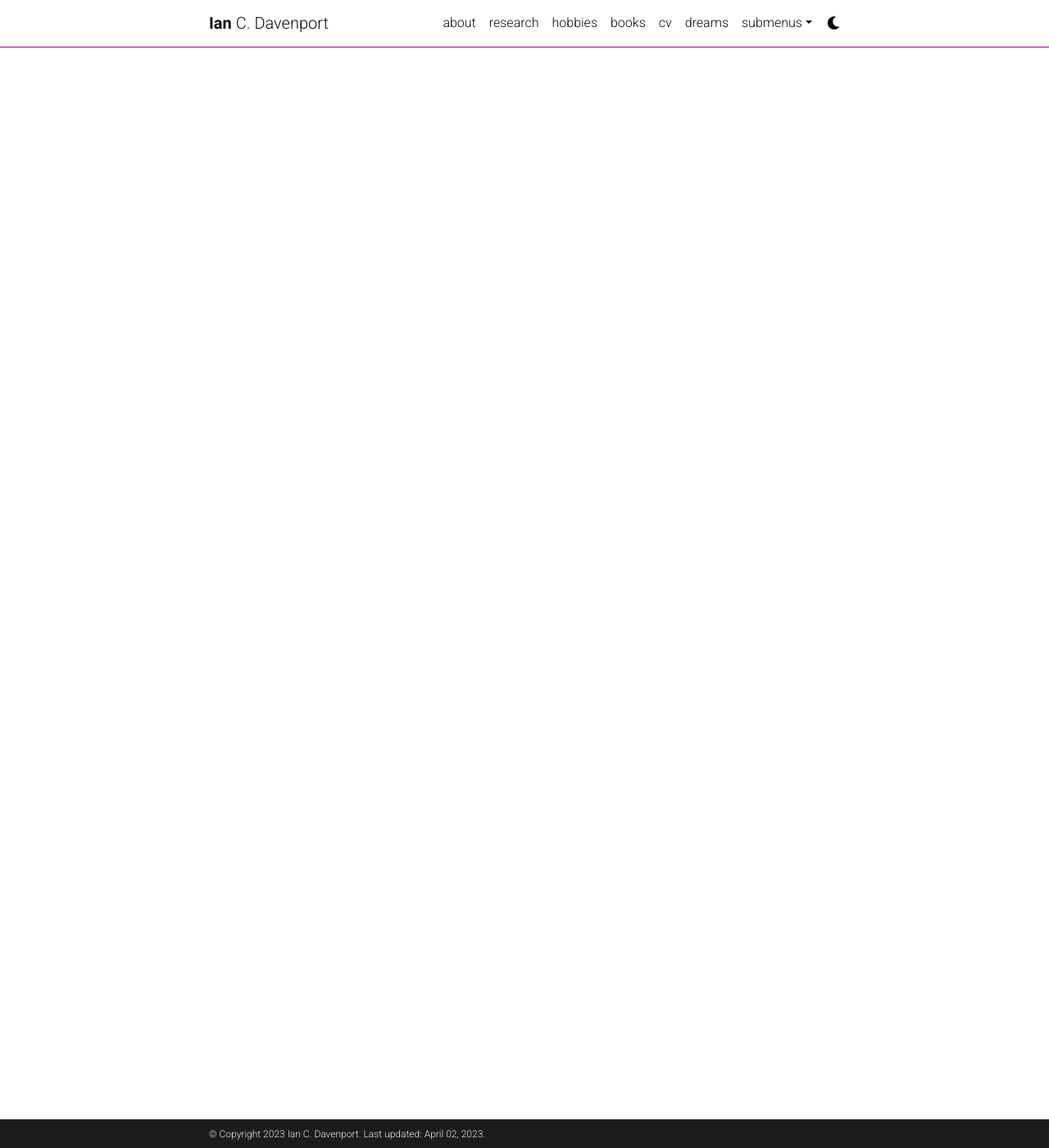
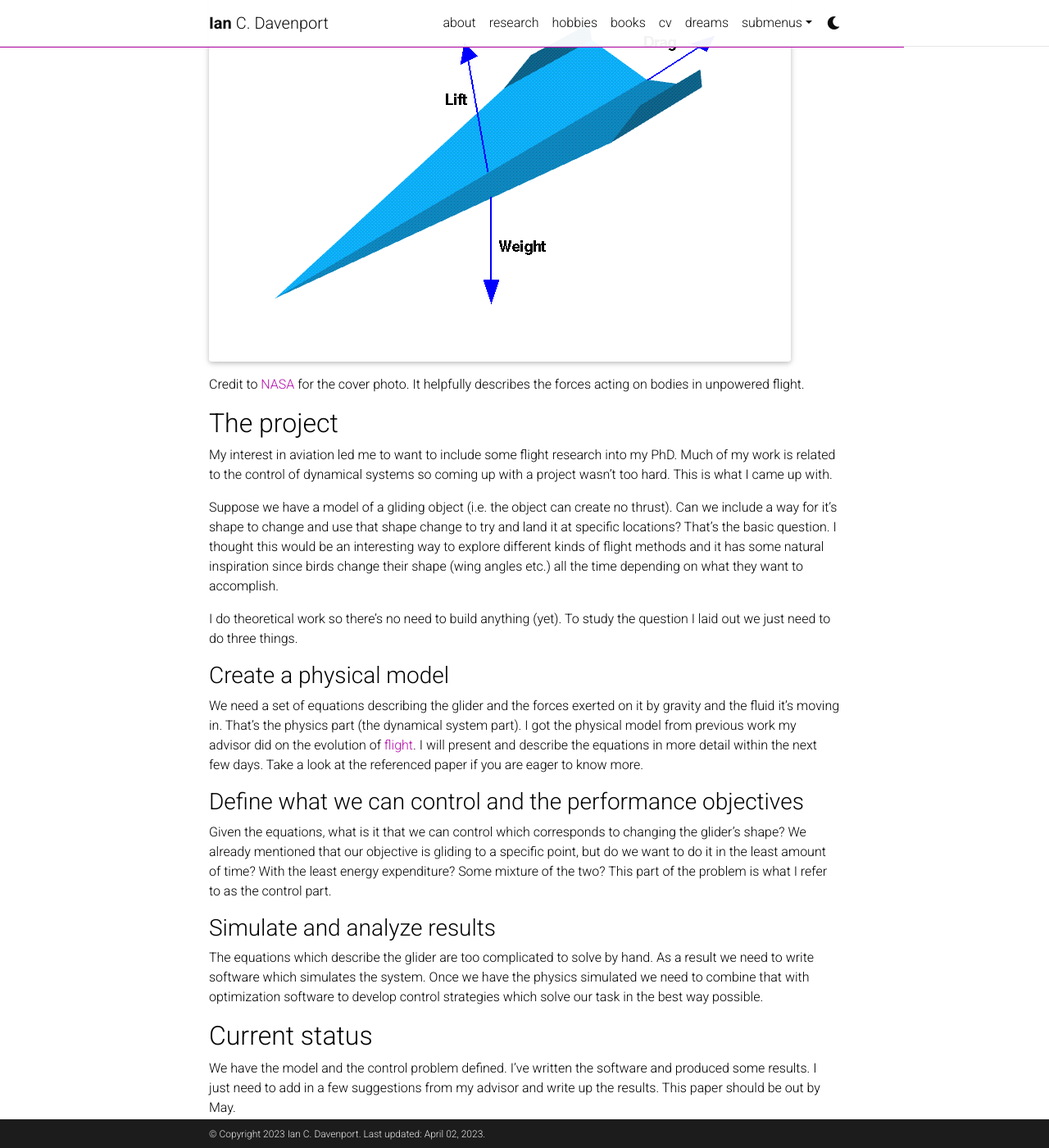
Before and after one commit to davenpi/davenpi.github.io, a Jekyll site: the page built from _projects/glider.md, in a window 1280 px wide and 1400 px high, scrolled down 305 px. Shown: the whole window at 82% size. Built offline with Jekyll 4.4.1, drawn with Linux system fonts in a browser that asks for light colours; full-size pictures stand in for the smaller copies a plugin makes; comment, search, counter and statistics services are not loaded; a style sheet for code colours, icons or effects is not loaded; some of the changed text lies outside the part shown.

Commit message:
add glider description

```diff
--- a/_projects/glider.md
+++ b/_projects/glider.md
@@ -7,4 +7,40 @@ importance: 1
 category: work
 ---
 
-Describe the glider project and my contributions to it.
+{% include figure.html path="assets/img/GliderForces.png" title="Poker" class="img-fluid rounded z-depth-1" %}
+Credit to [NASA](https://www.grc.nasa.gov/www/k-12/VirtualAero/BottleRocket/airplane/glider.html) for the cover photo. It helpfully
+describes the forces acting on bodies in unpowered flight.
+
+## The project
+
+My interest in aviation led me to want to include some flight research into my PhD. Much of my work is related to the control of
+dynamical systems so coming up with a project wasn't too hard. This is what I came up with.
+
+Suppose we have a model of a gliding object (i.e. the object can create no thrust). Can we include a way for it's shape to change and
+use that shape change to try and land it at specific locations? That's the basic question. I thought this would be an interesting way
+to explore different kinds of flight methods and it has some natural inspiration since birds change their shape (wing angles etc.) all
+the time depending on what they want to accomplish.
+
+I do theoretical work so there's no need to build anything (yet). To study the question I laid out we just need to do three things.
+
+### Create a physical model
+We need a set of equations describing the glider and the forces exerted on it by gravity and the fluid it's moving in.
+That's the physics part (the dynamical system part). I got the physical model from previous work my advisor did on the evolution of
+[flight](https://softmath.seas.harvard.edu/publication/planar-controlled-gliding-tumbling-and-descent/).
+I will present and describe the equations in more detail within the next few days. Take a look at the referenced paper if you are eager
+to know more.
+
+### Define what we can control and the performance objectives
+Given the equations, what is it that we can control which corresponds to changing the glider's shape? We already mentioned that our
+objective is gliding to a specific point, but do we want to do it in the least amount of time? With the least energy expenditure?
+Some mixture of the two? This part of the problem is what I refer to as the control part.
+
+### Simulate and analyze results
+The equations which describe the glider are too complicated to solve by hand. As a result we need to write software which
+simulates the system. Once we have the physics simulated we need to combine that with optimization software to
+develop control strategies which solve our task in the best way possible.
+
+## Current status
+
+We have the model and the control problem defined. I've written the software and produced some results. I just need to add in a few
+suggestions from my advisor and write up the results. This paper should be out by May.
```
Also changed, not shown: _pages/pie.md (+1 -1 lines).
